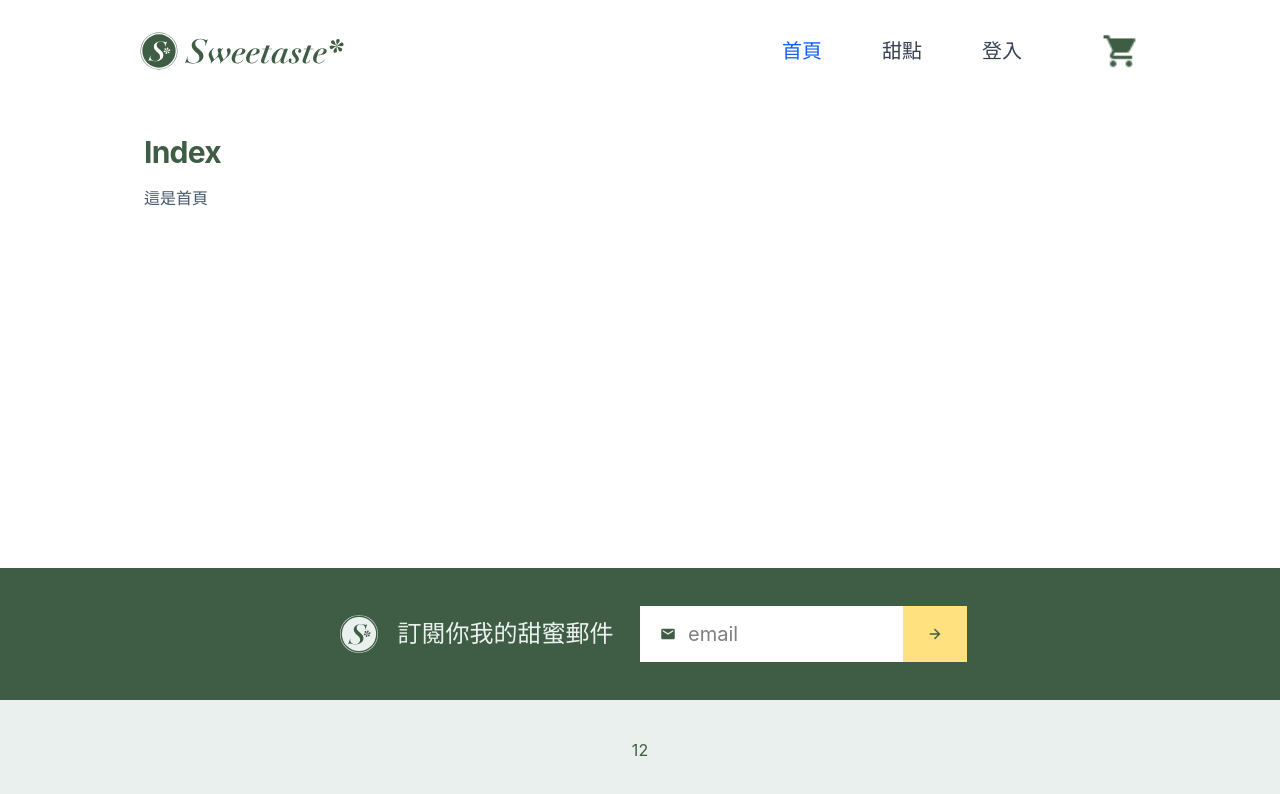
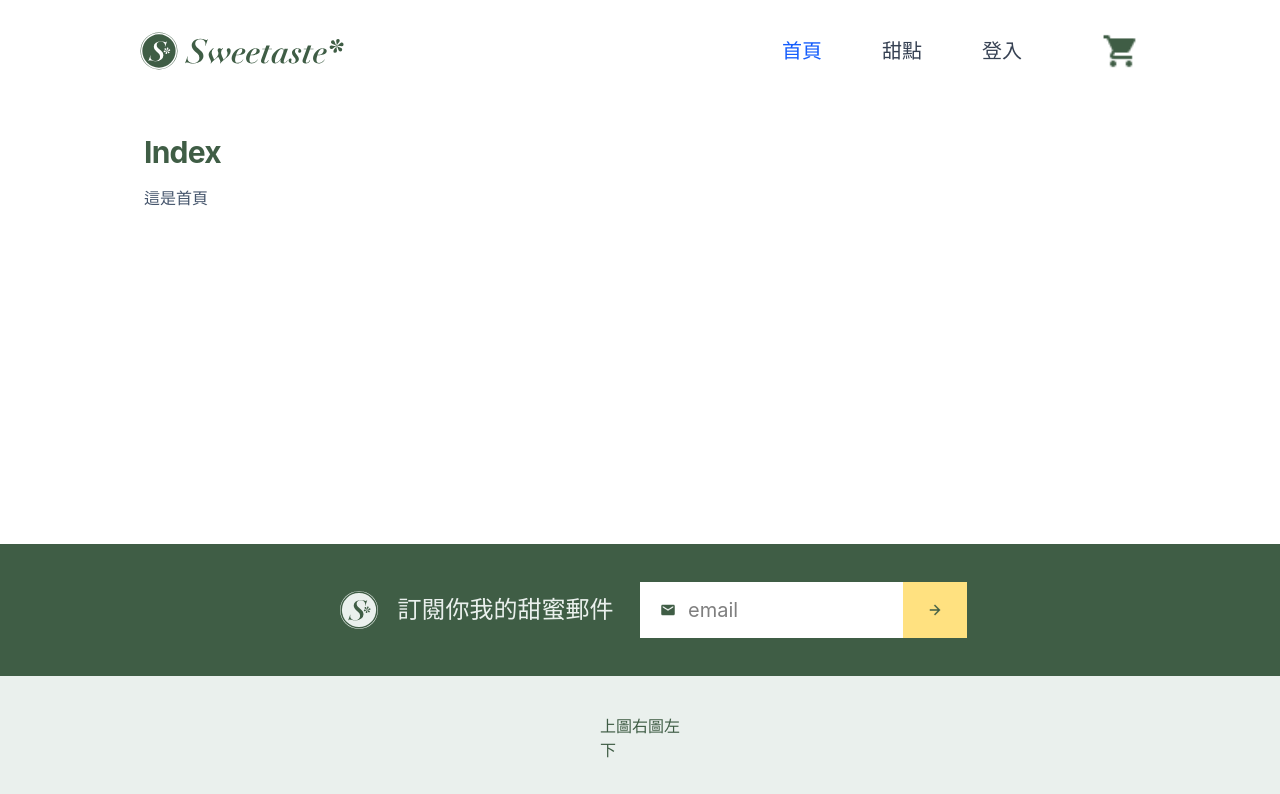
Before and after one commit to TSFMAKKO/rocket_sweet, a React (Vite) app: page / in a window 1280 px wide. Shown: the top 794 px of the page. Built offline with nearby package versions, Linux system fonts and the light colour scheme.

Commit message:
feat: 完成footer 最下層部分

```diff
--- a/src/components/Footer.jsx
+++ b/src/components/Footer.jsx
@@ -56,9 +56,15 @@ export default function Footer() {
 
       {/* 灰底 */}
       <div className="bg-[#EAF0ED] flex justify-between max-sm:flex-col max-sm:gap-y-[30px] py-[38px] max-sm:py-[30px]">
-        <div className="max-w-[784px] mx-auto flex">
-          <div>1</div>
-          <div>2</div>
+        <div className="max-w-[784px] mx-auto flex justify-between">
+          <div>
+            <div>上</div>
+            <div>下</div>
+          </div>
+          <div className="flex">
+            <div>圖右</div>
+            <div>圖左</div>
+          </div>
 
         </div>
 
```
